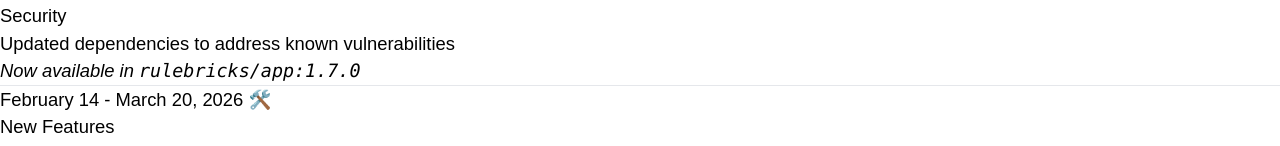
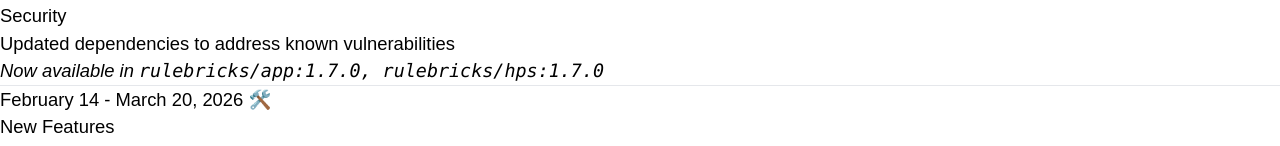
Before and after one commit to rulebricks/docs, a Next.js app: page /docs/changelog in a window 1280 px wide. Shown: the part 436-582 px from the top of the page. Built offline with nearby package versions, Linux system fonts and the light colour scheme; a web font is replaced by a local one.

Commit message:
Update changelog to reflect the release of `rulebricks/hps:1.7.0` alongside `rulebricks/app:1.7.0`.

```diff
--- a/pages/changelog.mdx
+++ b/pages/changelog.mdx
@@ -15,7 +15,7 @@
 
 - Updated dependencies to address known vulnerabilities
 
-_Now available in `rulebricks/app:1.7.0`_
+_Now available in `rulebricks/app:1.7.0, rulebricks/hps:1.7.0`_
 
 ---
 
```
